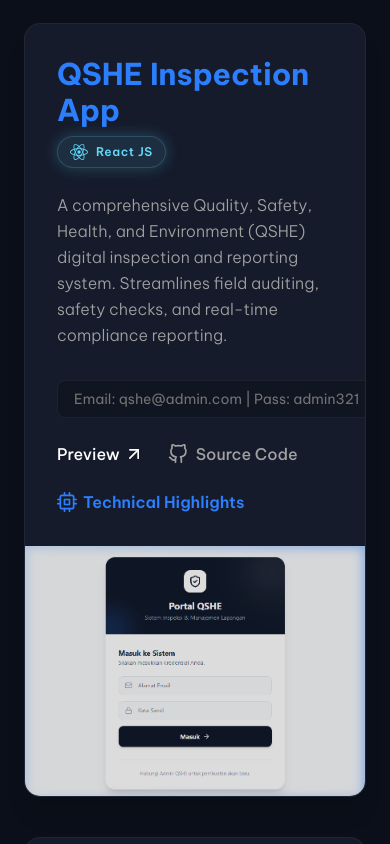
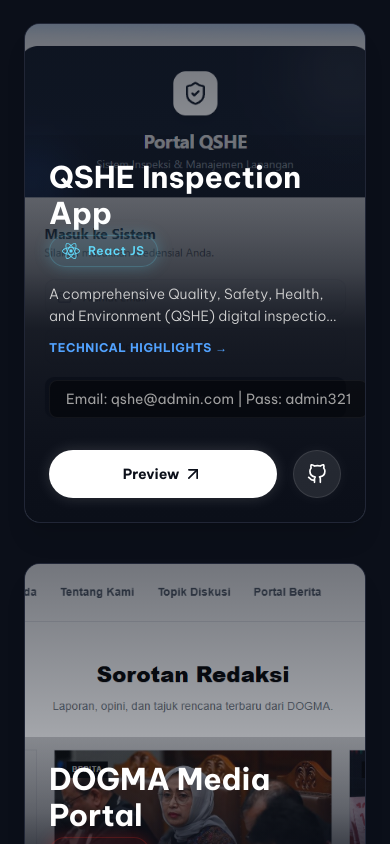
Before and after one commit to dafaadhari/portfolio-v2, a React (Vite) app: page / in a window 390 px wide. Shown: the part 3880-4724 px from the top of the page. Built offline with nearby package versions, Linux system fonts and the light colour scheme; a web font is replaced by a local one.

Commit message:
feat: implement mobile active touch feedback (active: states) on all interactive elements

```diff
--- a/src/components/molecules/ProjectCard.jsx
+++ b/src/components/molecules/ProjectCard.jsx
@@ -19,14 +19,15 @@
   const FwIcon = fw ? fw.icon : null;
 
   return (
-    <div className="relative w-full flex flex-col md:flex-row bg-[#151B2B] rounded-2xl overflow-hidden shadow-xl border border-white/5 h-auto md:min-h-[450px]">
+    <div className="relative w-full flex flex-col justify-end min-h-[500px] md:flex-row bg-[#151B2B] rounded-2xl overflow-hidden shadow-xl border border-white/5 md:min-h-[450px] cursor-default">
 
-      <div className="w-full md:w-1/2 p-8 md:p-12 flex flex-col justify-center">
-        <h3 className="text-3xl md:text-4xl font-bold text-blue-500 mb-2">{project.title}</h3>
+      {/* Left Column (Text & Controls) */}
+      <div className="relative z-10 w-full md:w-1/2 p-6 md:p-12 flex flex-col justify-end md:justify-center bg-gradient-to-t from-[#0B0F19] via-[#0B0F19]/90 to-[#0B0F19]/20 md:bg-none min-h-[300px] md:min-h-0">
+        <h3 className="text-3xl md:text-4xl font-extrabold text-white md:text-blue-500 mb-1 md:mb-2">{project.title}</h3>
 
         {/* Dynamic Framework Logo Badge */}
         {fw && FwIcon && (
-          <div className="flex items-center gap-2 mb-6">
+          <div className="flex items-center gap-2 mb-4 md:mb-6">
             <span
               className={`inline-flex items-center gap-2 px-3 py-1.5 text-xs font-semibold rounded-full border ${fw.bg} ${fw.border} ${fw.color} ${fw.glow} tracking-wider`}
             >
@@ -36,39 +37,60 @@
           </div>
         )}
 
-        <p className="text-neutral-400 text-base md:text-lg mb-8 font-light leading-relaxed">
+        {/* Description clamped on mobile, full on desktop */}
+        <p className="text-neutral-300 md:text-neutral-400 text-sm md:text-lg mb-3 md:mb-8 font-light leading-relaxed line-clamp-2 md:line-clamp-none">
           {project.description[lang]}
         </p>
 
+        {/* Read More Trigger on Mobile */}
+        <button
+          onClick={() => setShowDrawer(true)}
+          className="md:hidden text-blue-400 hover:text-blue-300 text-xs font-bold uppercase tracking-wider mb-6 text-left flex items-center gap-1 cursor-pointer active:text-blue-300 active:scale-98"
+        >
+          {t('project_details_btn', 'Technical Highlights')} &rarr;
+        </button>
+
         {project.credentials && (
-          <div className="inline-block bg-black/20 border border-white/5 rounded-lg px-4 py-2 mb-6 text-sm text-neutral-500 w-max">
+          <div className="inline-block bg-black/40 border border-white/5 rounded-lg px-4 py-2 mb-6 text-sm text-neutral-400 w-max md:bg-black/20 md:text-neutral-500">
             {project.credentials}
           </div>
         )}
 
-        <div className="mt-auto flex flex-wrap items-center gap-6">
+        <div className="mt-2 md:mt-auto flex items-center gap-4 w-full">
 
           {project.status === 'live' ? (
-             <a href={project.liveUrl} target="_blank" rel="noreferrer" className="flex items-center font-medium text-white hover:text-blue-400 transition-colors">
-               Preview <FiArrowUpRight className="ml-1 w-5 h-5" />
+             <a
+               href={project.liveUrl}
+               target="_blank"
+               rel="noreferrer"
+               className="flex-1 md:flex-none flex justify-center items-center py-3.5 px-8 bg-white hover:bg-neutral-200 text-[#0B0F19] md:bg-transparent md:text-white md:hover:text-blue-400 font-bold md:font-medium rounded-full md:rounded-none md:p-0 md:shadow-none shadow-[0_0_15px_rgba(255,255,255,0.15)] transition-all duration-300 text-sm active:bg-neutral-300 active:scale-98 active:shadow-[0_0_25px_rgba(255,255,255,0.3)]"
+             >
+               Preview <FiArrowUpRight className="ml-1 w-5 h-5 md:w-4.5 md:h-4.5" />
              </a>
           ) : (
-             <span className="flex items-center font-medium text-neutral-600 cursor-not-allowed">
+             <span className="flex-1 md:flex-none flex justify-center items-center py-3.5 px-8 bg-neutral-800 text-neutral-400 md:bg-transparent md:text-neutral-600 font-bold md:font-medium rounded-full md:rounded-none md:p-0 cursor-not-allowed text-sm">
                {project.status === 'local' ? <><FiMonitor className="mr-2"/> Local Only</> : <><FiLock className="mr-2"/> Internal</>}
              </span>
           )}
 
           {project.githubUrl && (
-            <a href={project.githubUrl} target="_blank" rel="noreferrer" className="flex items-center font-medium text-neutral-400 hover:text-white transition-colors">
-              <FiGithub className="mr-2 w-5 h-5" /> Source Code
+            <a
+               href={project.githubUrl}
+               target="_blank"
+               rel="noreferrer"
+               className="w-12 h-12 md:w-auto md:h-auto rounded-full md:rounded-none bg-white/10 border border-white/10 md:border-none flex items-center justify-center text-white md:text-neutral-400 md:hover:text-white hover:bg-white/20 md:hover:bg-transparent transition-all duration-300 shadow-[0_0_15px_rgba(255,255,255,0.05)] md:shadow-none cursor-pointer active:bg-white/30 active:scale-95 active:shadow-[0_0_20px_rgba(255,255,255,0.15)]"
+               aria-label="Source Code"
+             >
+              <FiGithub className="w-5 h-5 md:w-5 md:h-5 md:mr-2" />
+              <span className="hidden md:inline font-medium">Source Code</span>
             </a>
           )}
 
-          {/* Details Toggle Button */}
+          {/* Details Toggle Button (Desktop Only) */}
           {project.highlights && (
             <button
               onClick={() => setShowDrawer(true)}
-              className="flex items-center font-semibold text-blue-500 hover:text-blue-400 transition-colors cursor-pointer"
+              className="hidden md:flex items-center font-semibold text-blue-500 hover:text-blue-400 transition-colors cursor-pointer"
             >
               <FiCpu className="mr-1.5 w-5 h-5 text-blue-500" /> {t('project_details_btn', 'Technical Highlights')}
             </button>
@@ -77,13 +99,16 @@
         </div>
       </div>
 
-      <div className="w-full md:w-1/2 bg-[#0B0F19] relative min-h-[250px]">
+      {/* Right Column (Image container): Absolute behind text on mobile, normal block layout on desktop */}
+      <div className="absolute inset-0 z-0 w-full h-full md:relative md:inset-auto md:z-10 md:w-1/2 md:h-auto min-h-[250px] md:min-h-full">
         <img
           src={project.image}
           alt={project.title}
           loading="lazy"
-          className="absolute inset-0 w-full h-full object-cover object-left-top opacity-90 hover:opacity-100 transition-opacity duration-500"
+          className="absolute inset-0 w-full h-full object-cover object-center md:object-left-top opacity-70 md:opacity-90 hover:opacity-100 transition-opacity duration-500"
         />
+        {/* Dark overlay grid for mobile layout so background details blend nicely */}
+        <div className="absolute inset-0 bg-gradient-to-b from-[#0B0F19]/40 via-transparent to-[#0B0F19]/90 md:hidden" />
       </div>
 
       {/* Slide-Up Technical Highlights Drawer */}
@@ -104,7 +129,7 @@
                 </h4>
                 <button
                   onClick={() => setShowDrawer(false)}
-                  className="p-1.5 rounded-full bg-white/5 border border-white/10 hover:bg-white/10 hover:border-white/20 transition-all text-neutral-400 hover:text-white cursor-pointer"
+                  className="p-1.5 rounded-full bg-white/5 border border-white/10 hover:bg-white/10 hover:border-white/20 transition-all text-neutral-400 hover:text-white cursor-pointer active:bg-white/15 active:scale-95"
                 >
                   <FiX className="w-5 h-5" />
                 </button>
@@ -129,7 +154,7 @@
             <div className="mt-8 flex justify-end">
               <button
                 onClick={() => setShowDrawer(false)}
-                className="px-6 py-2 bg-white/5 border border-white/10 hover:bg-white/10 text-white rounded-full text-xs font-semibold uppercase tracking-wider transition-all cursor-pointer"
+                className="px-6 py-2 bg-white/5 border border-white/10 hover:bg-white/10 text-white rounded-full text-xs font-semibold uppercase tracking-wider transition-all cursor-pointer active:bg-white/15 active:scale-95"
               >
                 {t('project_details_close', 'Back')}
               </button>
--- a/src/components/organisms/Gallery.jsx
+++ b/src/components/organisms/Gallery.jsx
@@ -136,7 +136,7 @@
                 <div className="mt-8 flex justify-end">
                   <button
                     onClick={() => setSelectedItem(null)}
-                    className="px-6 py-2 bg-blue-600 hover:bg-blue-500 text-white rounded-full text-xs font-semibold uppercase tracking-wider transition-all shadow-[0_0_15px_rgba(37,99,235,0.3)] cursor-pointer"
+                    className="px-6 py-2 bg-blue-600 hover:bg-blue-500 text-white rounded-full text-xs font-semibold uppercase tracking-wider transition-all shadow-[0_0_15px_rgba(37,99,235,0.3)] cursor-pointer active:bg-blue-500 active:scale-95 active:shadow-[0_0_20px_rgba(37,99,235,0.4)]"
                   >
                     {t('gallery_close', 'Close')}
                   </button>
@@ -146,7 +146,7 @@
               {/* Close Button floating */}
               <button
                 onClick={() => setSelectedItem(null)}
-                className="absolute top-4 right-4 z-50 p-2 rounded-full bg-black/40 border border-white/10 hover:bg-black/60 text-white transition-all cursor-pointer"
+                className="absolute top-4 right-4 z-50 p-2 rounded-full bg-black/40 border border-white/10 hover:bg-black/60 text-white transition-all cursor-pointer active:bg-black/80 active:scale-95"
                 aria-label="Close lightbox"
               >
                 <svg className="w-5 h-5" fill="none" stroke="currentColor" viewBox="0 0 24 24">
--- a/src/components/organisms/Hero.jsx
+++ b/src/components/organisms/Hero.jsx
@@ -56,7 +56,7 @@
          </motion.p>
 
          {/* Tombol Resume */}
-         <motion.a variants={itemVariants} href="/assets/docs/CV_MOCHAMAD DAPA ADHARI_EN.pdf" download className="group w-full md:w-auto inline-flex justify-center items-center px-8 py-4 bg-blue-600 text-white font-semibold rounded-full hover:bg-blue-500 transition-all duration-300 text-sm shadow-[0_0_20px_rgba(37,99,235,0.3)] hover:shadow-[0_0_30px_rgba(37,99,235,0.6)] hover:-translate-y-1">
+         <motion.a variants={itemVariants} href="/assets/docs/CV_MOCHAMAD DAPA ADHARI_EN.pdf" download className="group w-full md:w-auto inline-flex justify-center items-center px-8 py-4 bg-blue-600 text-white font-semibold rounded-full hover:bg-blue-500 transition-all duration-300 text-sm shadow-[0_0_20px_rgba(37,99,235,0.3)] hover:shadow-[0_0_30px_rgba(37,99,235,0.6)] hover:-translate-y-1 active:bg-blue-500 active:shadow-[0_0_30px_rgba(37,99,235,0.8)] active:-translate-y-0.5 active:scale-98">
            {t('hero_button', 'Resume')}
          </motion.a>
 
--- a/src/components/organisms/Navbar.jsx
+++ b/src/components/organisms/Navbar.jsx
@@ -39,7 +39,7 @@
           {/* Language Switcher (Desktop) */}
           <button
             onClick={toggleLanguage}
-            className="px-3 py-1.5 text-xs font-bold tracking-widest transition-all duration-300 border border-gray-700 rounded-md hover:bg-white/10 text-white"
+            className="px-3 py-1.5 text-xs font-bold tracking-widest transition-all duration-300 border border-gray-700 rounded-md hover:bg-white/10 text-white active:bg-white/20 active:scale-95"
           >
             {i18n.language === 'en' ? 'ID' : 'EN'}
           </button>
@@ -51,7 +51,7 @@
           {/* Language Switcher (Mobile) */}
           <button
             onClick={toggleLanguage}
-            className="px-2.5 py-1 text-xs font-bold tracking-widest transition-all duration-300 border border-gray-700 rounded-md hover:bg-white/10 text-white"
+            className="px-2.5 py-1 text-xs font-bold tracking-widest transition-all duration-300 border border-gray-700 rounded-md hover:bg-white/10 text-white active:bg-white/20 active:scale-95"
 
           >
             {i18n.language === 'en' ? 'ID' : 'EN'}
@@ -59,7 +59,7 @@
 
           {/* Hamburger Menu */}
           <button
-            className="text-white focus:outline-none p-1.5 rounded-md hover:bg-white/5 transition-colors"
+            className="text-white focus:outline-none p-1.5 rounded-md hover:bg-white/5 transition-colors active:bg-white/10 active:scale-95"
             onClick={() => setIsOpen(!isOpen)}
             aria-label="Toggle menu"
           >
--- a/src/components/organisms/Projects.jsx
+++ b/src/components/organisms/Projects.jsx
@@ -31,7 +31,7 @@
               <button
                 key={cat}
                 onClick={() => setFilter(cat)}
-                className={`px-6 py-2.5 rounded-full text-sm font-medium transition-all duration-300 border ${
+                className={`px-6 py-2.5 rounded-full text-sm font-medium transition-all duration-300 border active:bg-blue-700 active:border-blue-700 active:scale-98 active:text-white ${
                   filter === cat
                     ? 'bg-blue-600 text-white border-blue-600 shadow-[0_0_15px_rgba(37,99,235,0.4)]'
                     : 'bg-transparent text-neutral-400 border-neutral-700 hover:border-blue-500 hover:text-white'
--- a/src/components/organisms/Stats.jsx
+++ b/src/components/organisms/Stats.jsx
@@ -32,7 +32,7 @@
           <ScrollReveal direction="up" delay={0.1}>
             <button
               onClick={() => setShowDetails(!showDetails)}
-              className="mb-12 px-6 py-2.5 bg-blue-600/10 hover:bg-blue-600/20 text-blue-400 hover:text-blue-300 font-semibold border border-blue-500/30 hover:border-blue-500/50 rounded-full text-xs uppercase tracking-wider transition-all duration-300 shadow-[0_0_15px_rgba(37,99,235,0.1)] hover:shadow-[0_0_20px_rgba(37,99,235,0.2)] cursor-pointer"
+              className="mb-12 px-6 py-2.5 bg-blue-600/10 hover:bg-blue-600/20 text-blue-400 hover:text-blue-300 font-semibold border border-blue-500/30 hover:border-blue-500/50 rounded-full text-xs uppercase tracking-wider transition-all duration-300 shadow-[0_0_15px_rgba(37,99,235,0.1)] hover:shadow-[0_0_20px_rgba(37,99,235,0.2)] cursor-pointer active:bg-blue-600/30 active:shadow-[0_0_25px_rgba(37,99,235,0.3)] active:scale-98"
             >
               {showDetails ? t('stats_hide_expertise') : t('stats_show_expertise')}
             </button>
@@ -137,7 +137,7 @@
                   <div className="text-left">
                     <h3 className="text-xl font-bold text-white">Dafa Adhari</h3>
                     <p className="text-sm text-blue-400 mb-4">@dafaadhari</p>
-                    <a href="https://github.com/dafaadhari" target="_blank" rel="noreferrer" className="inline-flex items-center px-4 py-1.5 bg-white/5 hover:bg-white/10 text-white text-xs font-medium rounded-lg border border-white/10 transition-colors">
+                    <a href="https://github.com/dafaadhari" target="_blank" rel="noreferrer" className="inline-flex items-center px-4 py-1.5 bg-white/5 hover:bg-white/10 text-white text-xs font-medium rounded-lg border border-white/10 transition-colors active:bg-white/20 active:scale-95">
                       Follow & View
                     </a>
                   </div>
```
Also changed, not shown: src/components/organisms/Contact.jsx (+5 -5 lines).
